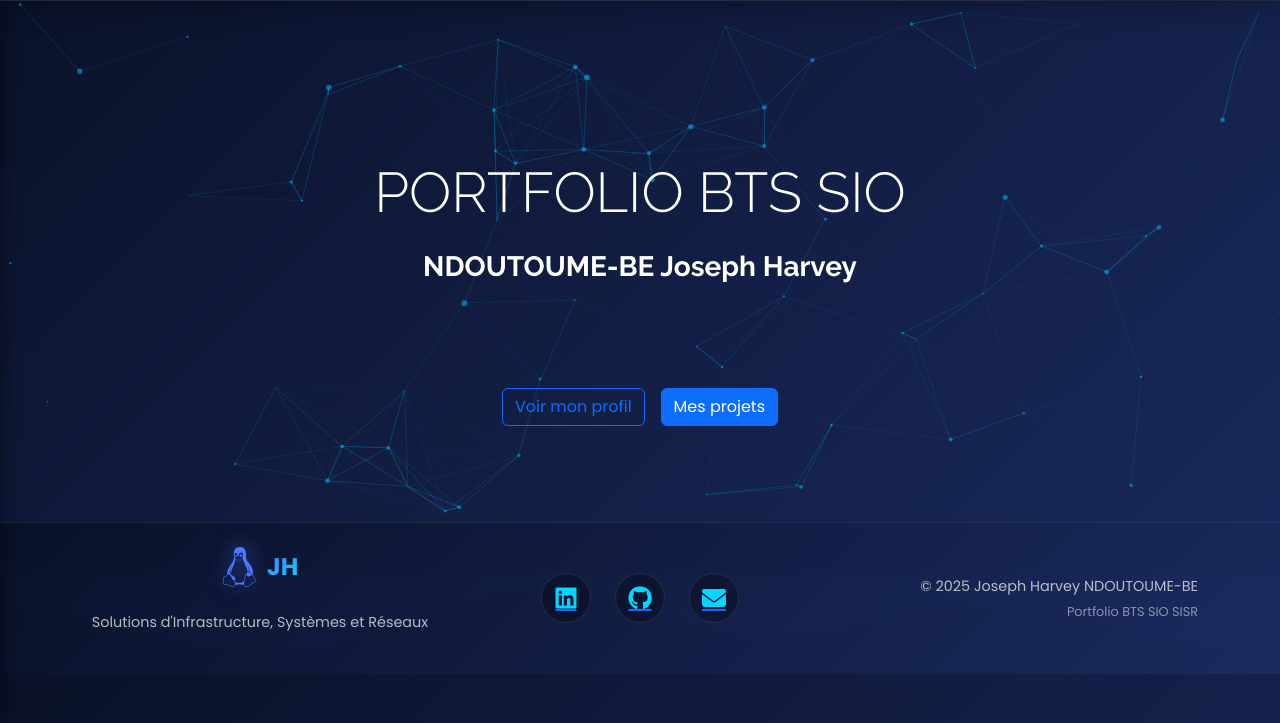
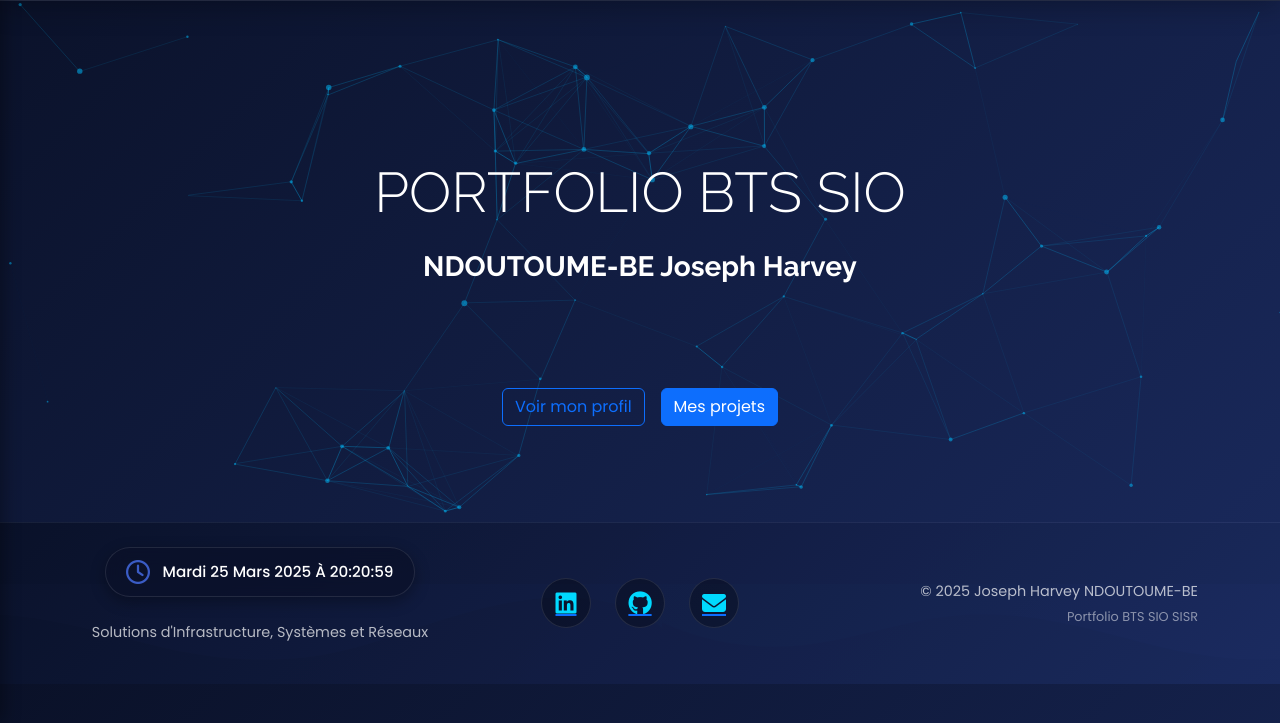
Before and after one commit to blck18/projet-portfolio-bts, a PHP site: page / in a window 1280 px wide. Shown: the part 77-800 px from the top of the page. Run offline with PHP 8.4, Linux system fonts and the light colour scheme.

Commit message:
Remplacement du logo Linux par une horloge en temps réel dans le footer

```diff
--- a/src/css/style.css
+++ b/src/css/style.css
@@ -504,19 +504,50 @@ footer {
     transform-style: preserve-3d;
 }
 
-.footer-logo-3d {
+.footer-clock {
     position: relative;
     display: flex;
     align-items: center;
     margin-bottom: 1rem;
+    background: rgba(10, 17, 40, 0.7);
+    padding: 0.75rem 1.25rem;
+    border-radius: 50px;
+    box-shadow: 0 5px 15px rgba(0, 0, 0, 0.3);
+    border: 1px solid rgba(255, 255, 255, 0.1);
+    backdrop-filter: blur(10px);
+    -webkit-backdrop-filter: blur(10px);
+    transition: all 0.3s ease;
 }
 
-.footer-logo-3d i {
-    font-size: 2.5rem;
+.footer-clock:hover {
+    transform: translateY(-5px);
+    box-shadow: 0 8px 25px rgba(77, 121, 255, 0.4);
+}
+
+.footer-clock i {
+    font-size: 1.5rem;
     color: var(--primary-color);
-    transform: translateZ(20px);
-    transition: all 0.3s ease;
-    text-shadow: 0 0 20px rgba(77, 121, 255, 0.7);
+    margin-right: 0.75rem;
+    animation: pulse 2s infinite;
+}
+
+.clock-text {
+    color: var(--text-color);
+    font-size: 0.95rem;
+    font-weight: 500;
+    text-transform: capitalize;
+}
+
+@keyframes pulse {
+    0% {
+        opacity: 1;
+    }
+    50% {
+        opacity: 0.7;
+    }
+    100% {
+        opacity: 1;
+    }
 }
 
 .footer-tagline {
--- a/src/includes/footer.php
+++ b/src/includes/footer.php
@@ -6,9 +6,9 @@
             <div class="row align-items-center">
                 <div class="col-md-4 text-center text-md-start mb-3 mb-md-0">
                     <div class="footer-brand">
-                        <div class="footer-logo-3d">
-                            <i class="fab fa-linux"></i>
-                            <span class="logo-text">JH</span>
+                        <div class="footer-clock" id="footer-clock">
+                            <i class="far fa-clock"></i>
+                            <span class="clock-text" id="current-datetime"></span>
                         </div>
                         <p class="footer-tagline">Solutions d'Infrastructure, Systèmes et Réseaux</p>
                     </div>
--- a/src/js/main.js
+++ b/src/js/main.js
@@ -1,6 +1,32 @@
 // Attendre que le DOM soit chargé
 document.addEventListener('DOMContentLoaded', function() {
     console.log('DOM chargé, initialisation des animations...');
+
+    // Fonction pour mettre à jour la date et l'heure en temps réel
+    function updateDateTime() {
+        const now = new Date();
+        const options = {
+            weekday: 'long',
+            year: 'numeric',
+            month: 'long',
+            day: 'numeric',
+            hour: '2-digit',
+            minute: '2-digit',
+            second: '2-digit'
+        };
+        const dateTimeString = now.toLocaleDateString('fr-FR', options);
+        const dateTimeElement = document.getElementById('current-datetime');
+
+        if (dateTimeElement) {
+            dateTimeElement.textContent = dateTimeString;
+        }
+    }
+
+    // Mettre à jour l'heure immédiatement
+    updateDateTime();
+
+    // Mettre à jour l'heure toutes les secondes
+    setInterval(updateDateTime, 1000);
 
     /* Désactivation des effets de hacking
     // Ajouter l'attribut data-text pour l'effet glitch
```
